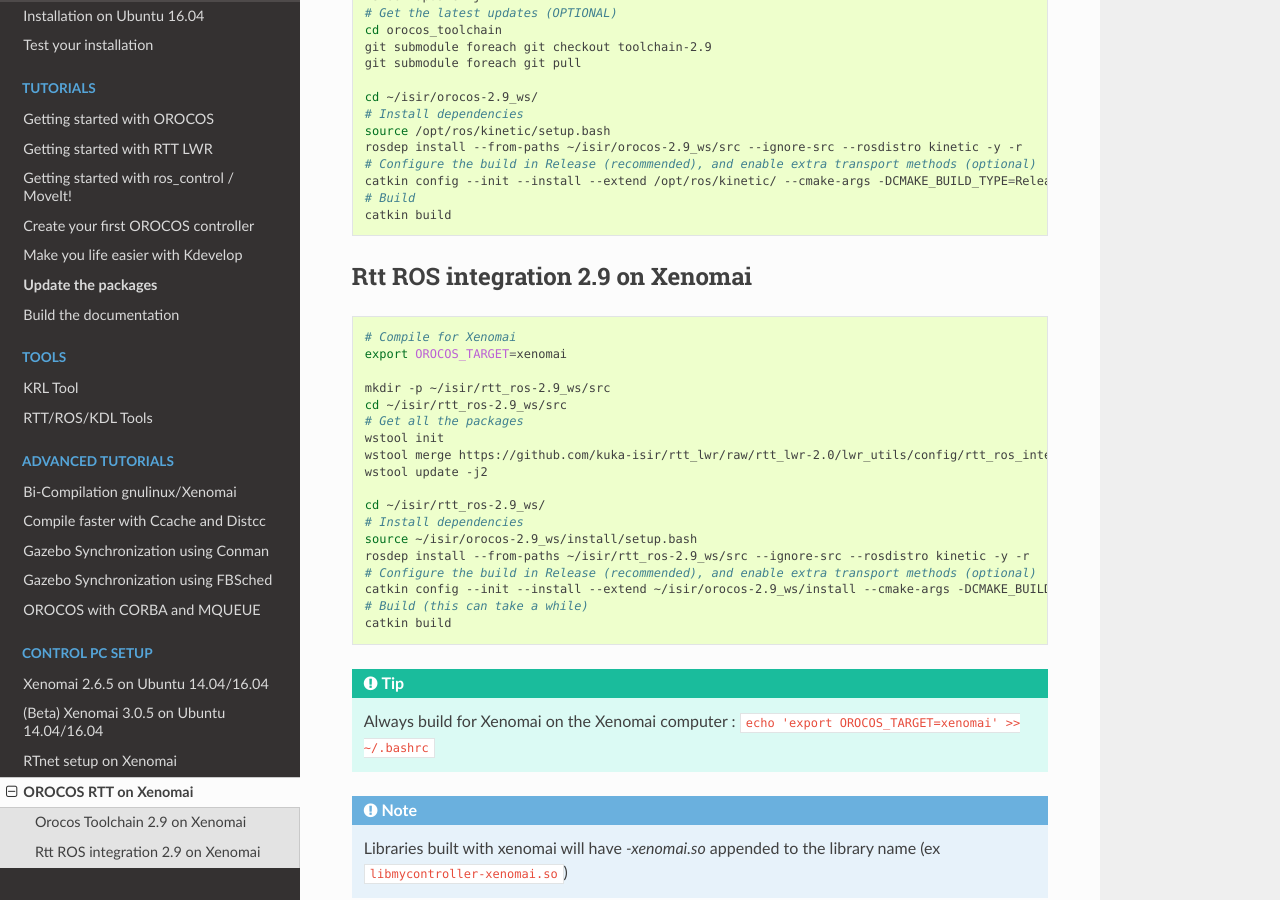
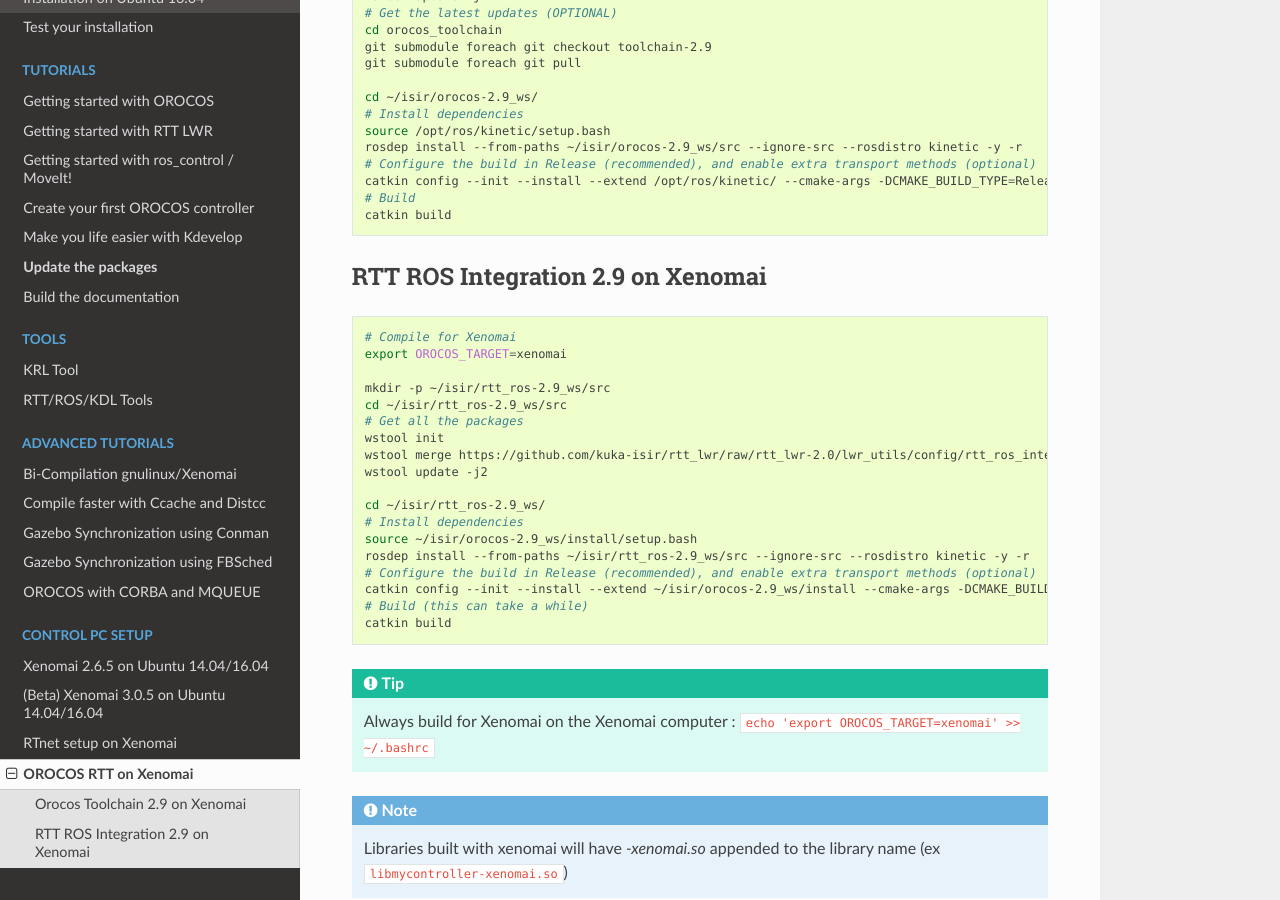
Before and after one commit to kuka-isir/rtt_lwr, a Sphinx documentation site: the page built from docs/source/rtpc/orocos-xenomai.rst, in a window 1280 px wide and 900 px high, scrolled down 496 px. Built offline with Sphinx 7.4.7 and the Read the Docs theme 2.0.0, drawn with Linux system fonts in a browser that asks for light colours.

```diff
--- a/docs/source/rtpc/orocos-xenomai.rst
+++ b/docs/source/rtpc/orocos-xenomai.rst
@@ -33,7 +33,7 @@ Orocos Toolchain 2.9 on Xenomai
     # Build
     catkin build
 
-Rtt ROS integration 2.9 on Xenomai
+RTT ROS Integration 2.9 on Xenomai
 ----------------------------------
 
 .. code-block:: bash
```
